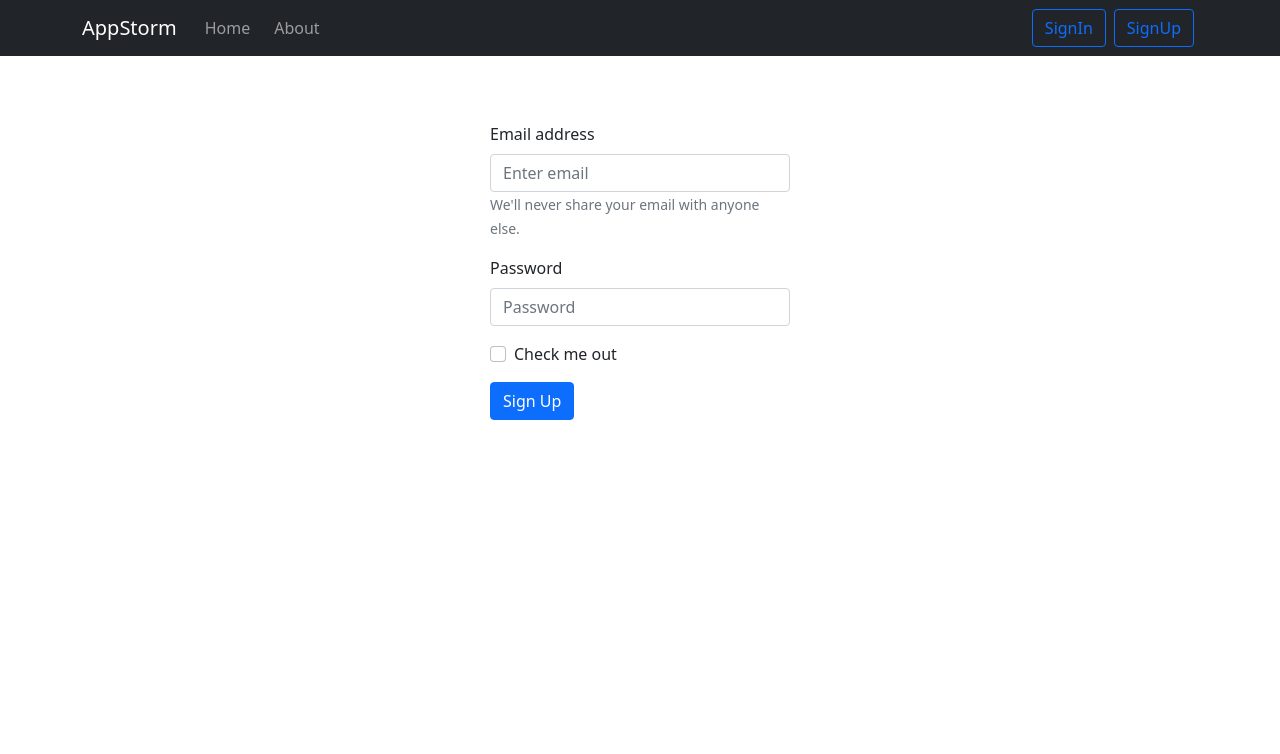
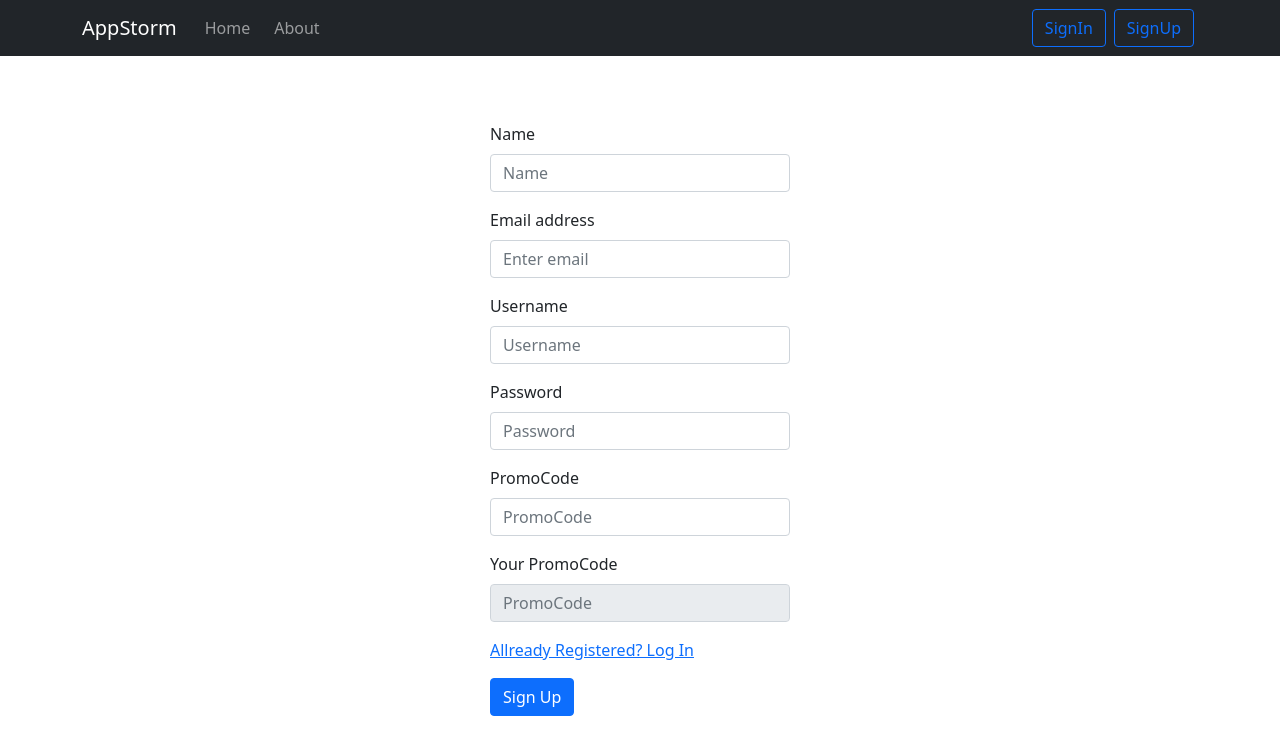
Before and after one commit to shivamanand-dev/appstrom-reactJS, a React (Create React App) app: page /signup in a window 1280 px wide. Shown: the top 754 px of the page. Built offline with nearby package versions, Linux system fonts and the light colour scheme.

Commit message:
modified

```diff
--- a/src/components/Auth/Login.js
+++ b/src/components/Auth/Login.js
@@ -77,7 +77,7 @@ const Login = (props) => {
             value={credential.password}
           />
         </Form.Group>
-        <Form.Group className="mb-3" controlId="formBasicCheckbox">
+        <Form.Group className="mb-3">
           <Link to="/signup" style={{ boxShadow: "none" }}>
             Not yet Registered? SignUp
           </Link>
--- a/src/components/Auth/Signup.js
+++ b/src/components/Auth/Signup.js
@@ -1,27 +1,143 @@
-import React from "react";
+import { React, useState } from "react";
 import "bootstrap/dist/css/bootstrap.min.css";
 import { Form, Button } from "react-bootstrap";
+import { Link, useNavigate } from "react-router-dom";
 
-const Signup = () => {
+const Signup = (props) => {
+  const baseURL = "http://localhost:5500/api/auth";
+  // State on change
+  const [credential, setCredential] = useState({
+    name: "",
+    email: "",
+    username: "",
+    password: "",
+    promocode: "hellopass",
+    appliedPromocode: "",
+    openningBalance: 0,
+  });
+
+  //   Navigate
+  const navigate = useNavigate();
+
+  // HandleSubmit
+  const handleSubmit = async (e) => {
+    e.preventDefault();
+    // // Fetch
+    const response = await fetch(`${baseURL}/signup`, {
+      method: "POST",
+      headers: {
+        "Content-type": "application/json",
+      },
+      body: JSON.stringify(credential),
+    });
+    const resJSON = await response.json();
+    // console.log(resJSON);
+
+    if (resJSON.success) {
+      navigate("/");
+      props.showAlert("Logged in successfully", "success");
+    } else {
+      props.showAlert(resJSON.error, "danger");
+    }
+    console.log(credential);
+  };
+
+  //   Handle OnChange
+  const handleOnChange = (e) => {
+    setCredential({
+      ...credential,
+      [e.target.name]: e.target.value,
+    });
+  };
   return (
     <div className="mt-3">
-      <Form style={{ maxWidth: "300px", margin: "0 auto" }}>
-        <Form.Group className="mb-3" controlId="formBasicEmail">
-          <Form.Label>Email address</Form.Label>
-          <Form.Control type="email" placeholder="Enter email" />
-          <Form.Text className="text-muted">
-            We'll never share your email with anyone else.
-          </Form.Text>
+      <Form
+        style={{ maxWidth: "300px", margin: "0 auto" }}
+        onSubmit={handleSubmit}
+      >
+        <Form.Group className="mb-3">
+          <Form.Label htmlFor="name">Name</Form.Label>
+          <Form.Control
+            onChange={handleOnChange}
+            type="text"
+            placeholder="Name"
+            name="name"
+            value={credential.name}
+            required
+            minLength={3}
+          />
         </Form.Group>
 
-        <Form.Group className="mb-3" controlId="formBasicPassword">
-          <Form.Label>Password</Form.Label>
-          <Form.Control type="password" placeholder="Password" />
+        <Form.Group className="mb-3">
+          <Form.Label htmlFor="email">Email address</Form.Label>
+          <Form.Control
+            onChange={handleOnChange}
+            type="email"
+            placeholder="Enter email"
+            name="email"
+            value={credential.email}
+            required
+          />
         </Form.Group>
-        <Form.Group className="mb-3" controlId="formBasicCheckbox">
-          <Form.Check type="checkbox" label="Check me out" />
+
+        <Form.Group className="mb-3">
+          <Form.Label htmlFor="username">Username</Form.Label>
+          <Form.Control
+            onChange={handleOnChange}
+            type="text"
+            placeholder="Username"
+            name="username"
+            value={credential.username}
+            required
+            minLength={3}
+          />
         </Form.Group>
-        <Button variant="primary" style={{ boxShadow: "none" }}>
+
+        <Form.Group className="mb-3">
+          <Form.Label htmlFor="password">Password</Form.Label>
+          <Form.Control
+            onChange={handleOnChange}
+            type="password"
+            placeholder="Password"
+            name="password"
+            value={credential.password}
+            required
+            minLength={7}
+          />
+        </Form.Group>
+
+        <Form.Group className="mb-3">
+          <Form.Label htmlFor="appliedPromocode">PromoCode</Form.Label>
+          <Form.Control
+            onChange={handleOnChange}
+            type="text"
+            placeholder="PromoCode"
+            name="appliedPromocode"
+            value={credential.appliedPromocode}
+            required
+            minLength={3}
+          />
+        </Form.Group>
+
+        <Form.Group className="mb-3">
+          <Form.Label htmlFor="promocode">Your PromoCode</Form.Label>
+          <Form.Control
+            onChange={handleOnChange}
+            type="text"
+            placeholder="PromoCode"
+            name="username"
+            value={credential.username}
+            disabled
+          />
+        </Form.Group>
+
+        <Form.Group className="mb-3">
+          <Link to="/login" style={{ boxShadow: "none" }}>
+            Allready Registered? Log In
+          </Link>
+        </Form.Group>
+
+        <Button variant="primary" style={{ boxShadow: "none" }} type="submit">
           Sign Up
         </Button>
       </Form>
```
